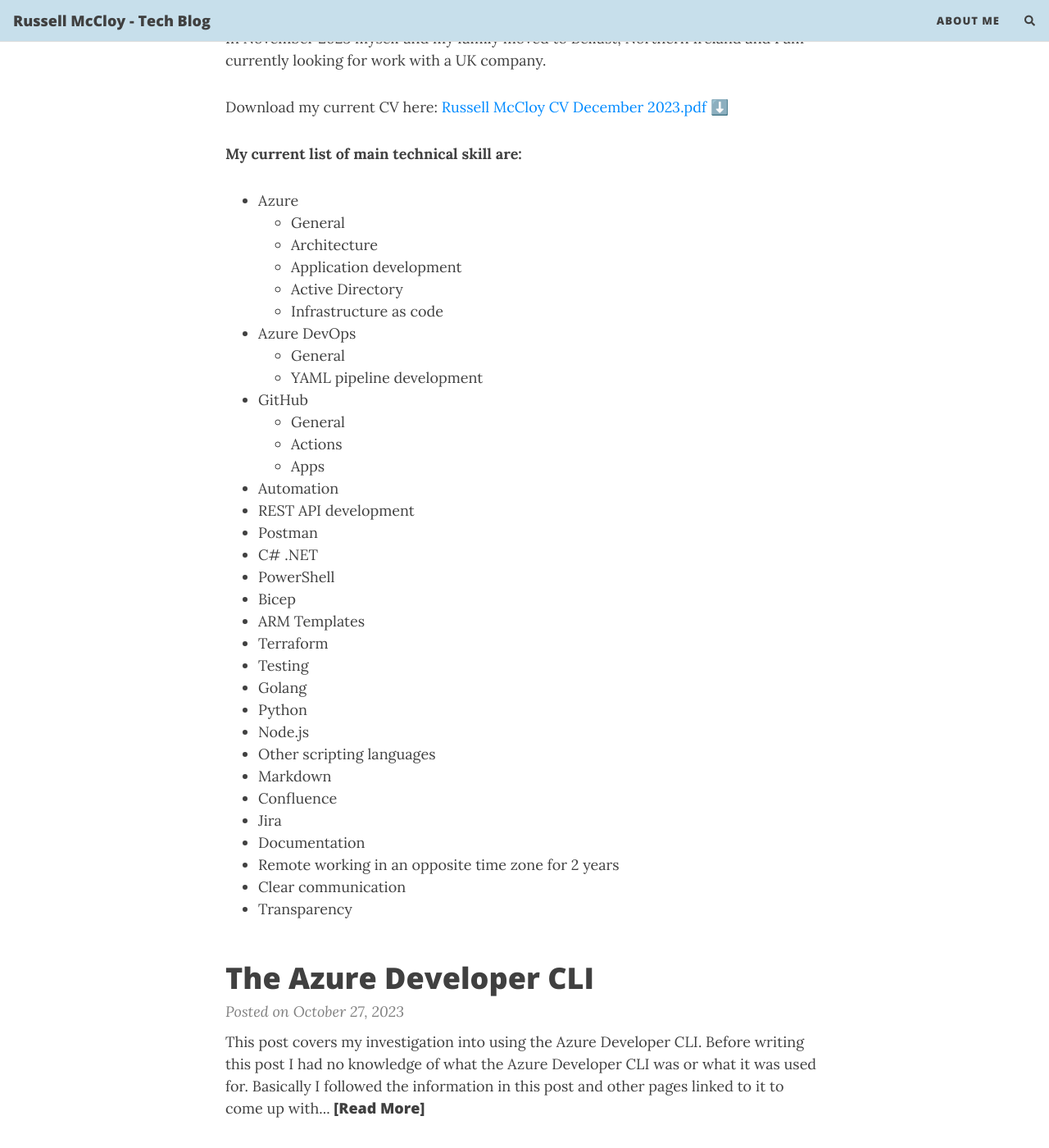
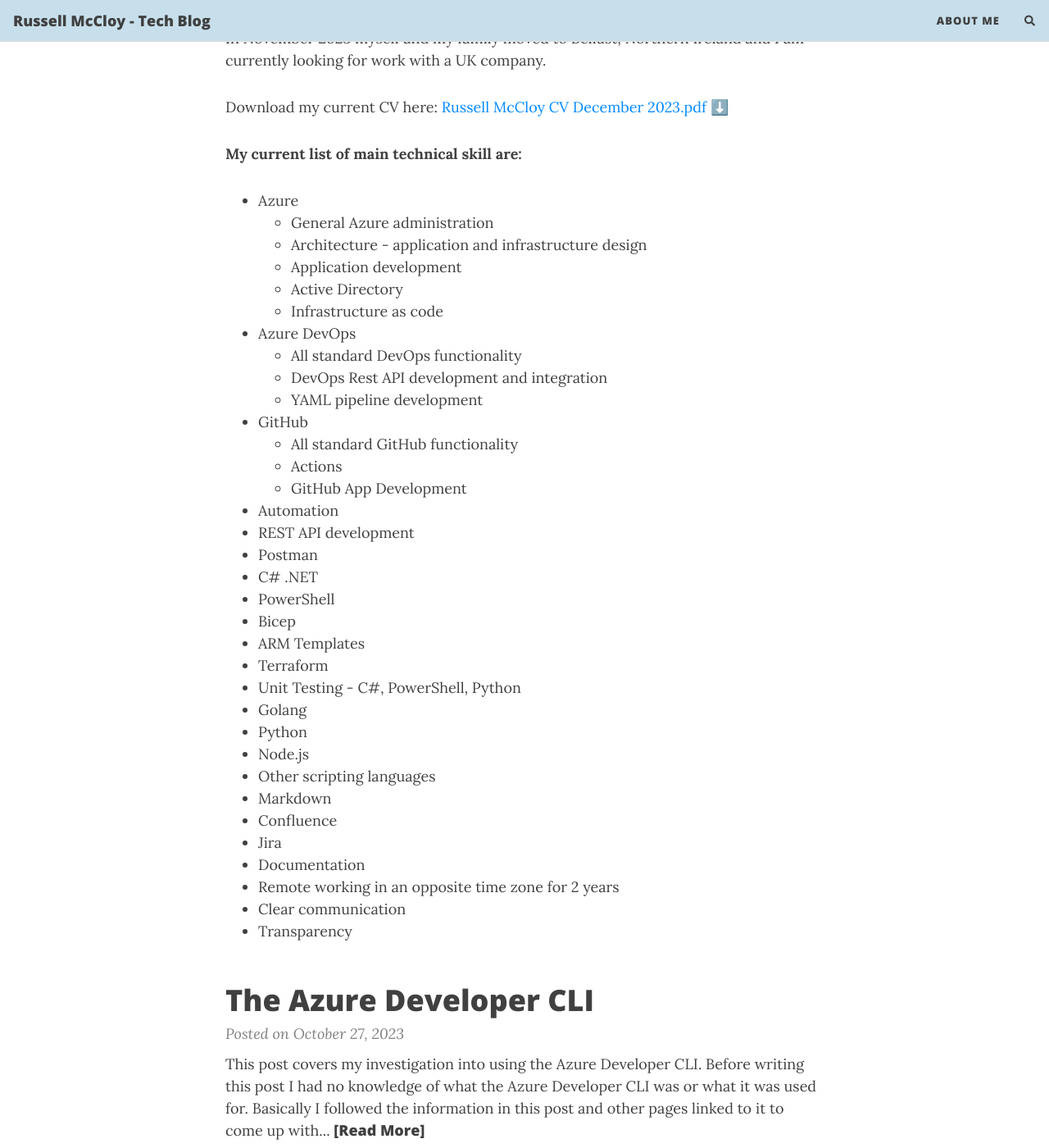
Before and after one commit to russellmccloy/russellmccloy.github.io, a Jekyll site: the page built from index.md, in a window 1280 px wide and 1400 px high, scrolled down 634 px. Shown: the whole window at 82% size. Built offline with Jekyll 4.4.1, drawn with Linux system fonts in a browser that asks for light colours; nearby versions of some CDN libraries; the list of posts is cut into pages by our own code; comment, search, counter and statistics services are not loaded.

Commit message:
edit list

```diff
--- a/index.md
+++ b/index.md
@@ -22,18 +22,19 @@
 **My current list of main technical skill are:**
 
 - Azure
-  - General
-  - Architecture
+  - General Azure administration
+  - Architecture - application and infrastructure design
   - Application development
   - Active Directory
   - Infrastructure as code
 - Azure DevOps
-  - General
+  - All standard DevOps functionality
+  - DevOps Rest API development and integration
   - YAML pipeline development
 - GitHub
-  - General
+  - All standard GitHub functionality
   - Actions
-  - Apps
+  - GitHub App Development
 - Automation
 - REST API development
 - Postman
@@ -42,7 +43,7 @@
 - Bicep
 - ARM Templates
 - Terraform
-- Testing
+- Unit Testing - C#, PowerShell, Python
 - Golang
 - Python
 - Node.js
```
